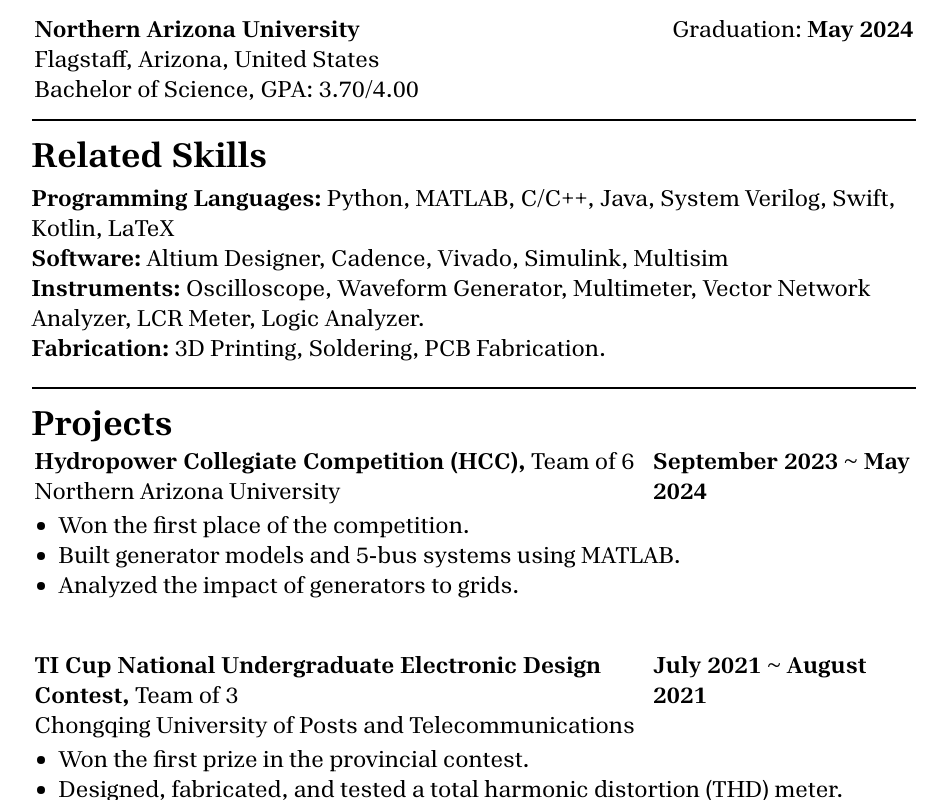
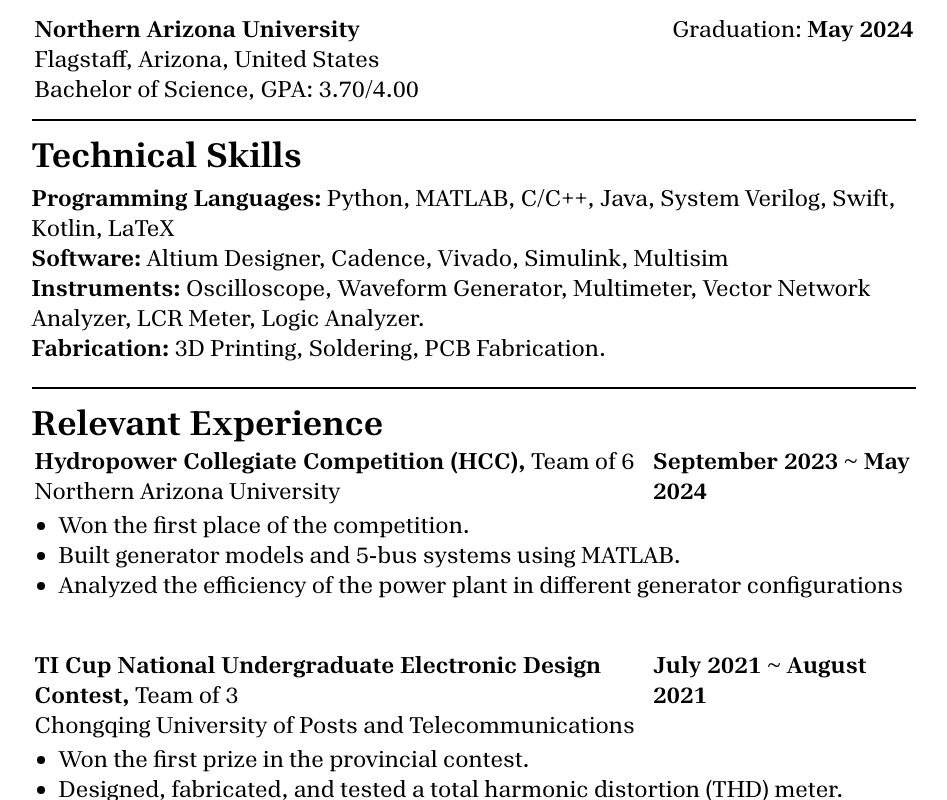
Before and after one commit to M-Cortana/MyPortfolio, a plain HTML site: page resume.html in a window 1280 px wide. Shown: the part 496-1296 px from the top of the page, without its empty margins (166-1113 px from the left). Drawn offline with Linux system fonts and the light colour scheme.

Commit message:
Add files via upload

```diff
--- a/resume.html
+++ b/resume.html
@@ -61,7 +61,7 @@
         </table>
         <hr>
         <h2>
-                Related Skills
+                Technical Skills
         </h2>
         <p>
                 <bold>Programming Languages:</bold> Python, MATLAB, C/C++, Java, System Verilog, Swift, Kotlin, LaTeX<br>
@@ -72,7 +72,7 @@
         </p>
         <hr>
         <h2>
-                Projects
+                Relevant Experience
         </h2>
         <table>
                 <tr>
@@ -89,7 +89,7 @@
                                 <ul ma="0">
                                         <li>Won the first place of the competition.</li>
                                         <li>Built generator models and 5-bus systems using MATLAB.</li>
-                                        <li>Analyzed the impact of generators to grids.</li>
+                                        <li>Analyzed the efficiency of the power plant in different generator configurations</li>
                                 </ul>
                         </td>
                 </tr>
```
